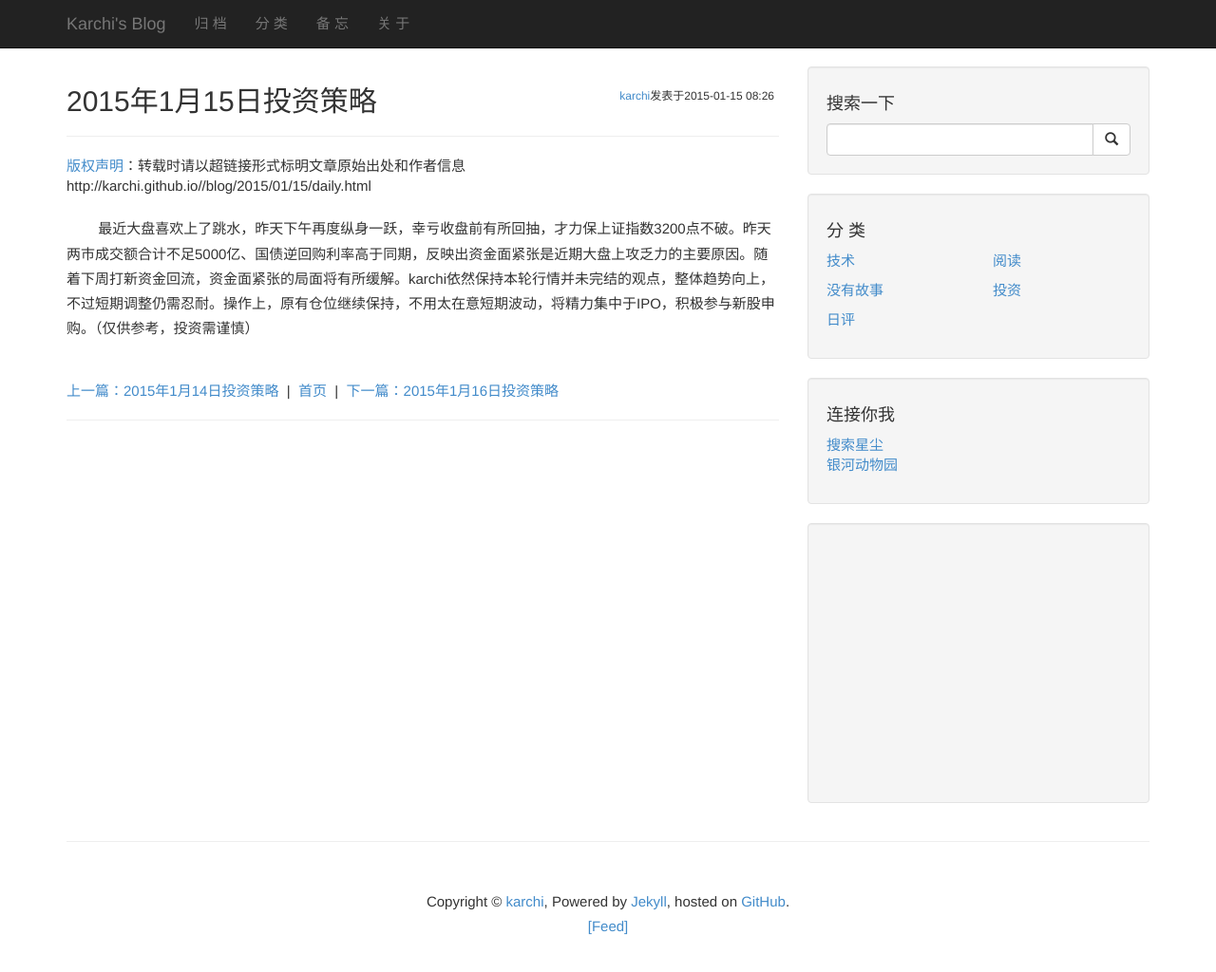
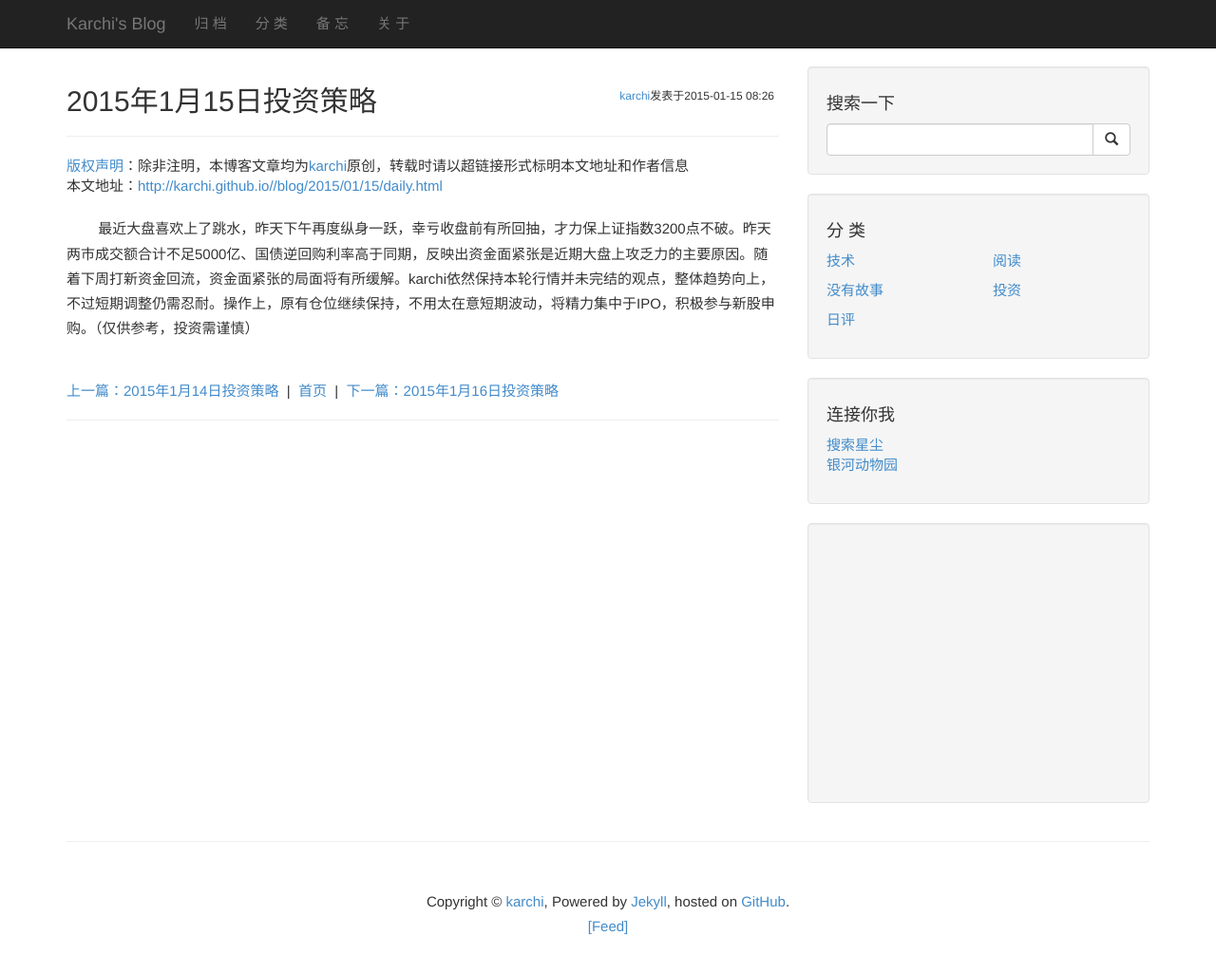
Before and after one commit to karchi/blog, a Jekyll site: the page built from _posts/2015-1-15-daily.md, in a window 1280 px wide and 1049 px high. Shown: the top 1024 px of the window at 95% size. Built offline with Jekyll 4.4.1, drawn with Linux system fonts in a browser that asks for light colours; Markdown is read by kramdown in place of the engine named in the settings; comment, search, counter and statistics services are not loaded.

Commit message:
修改“本文地址”链接

```diff
--- a/_layouts/post.html
+++ b/_layouts/post.html
@@ -11,9 +11,9 @@ layout: default
 </h2>
 <!-- Author -->
 <hr>
-<a href="http://creativecommons.org/licenses/by-nc-sa/4.0/">版权声明</a>：转载时请以超链接形式标明文章原始出处和作者信息
+<a href="http://creativecommons.org/licenses/by-nc-sa/4.0/">版权声明</a>：除非注明，本博客文章均为{{ site.author_info }}原创，转载时请以超链接形式标明本文地址和作者信息
 <br/>
-http://karchi.github.io/{{ site.baseurl }}{{page.url}}
+本文地址：<a href="http://karchi.github.io/{{ site.baseurl }}{{page.url}}">http://karchi.github.io/{{ site.baseurl }}{{page.url}}</a>
 <br/>
 <br/>
 {{ content }}
```
